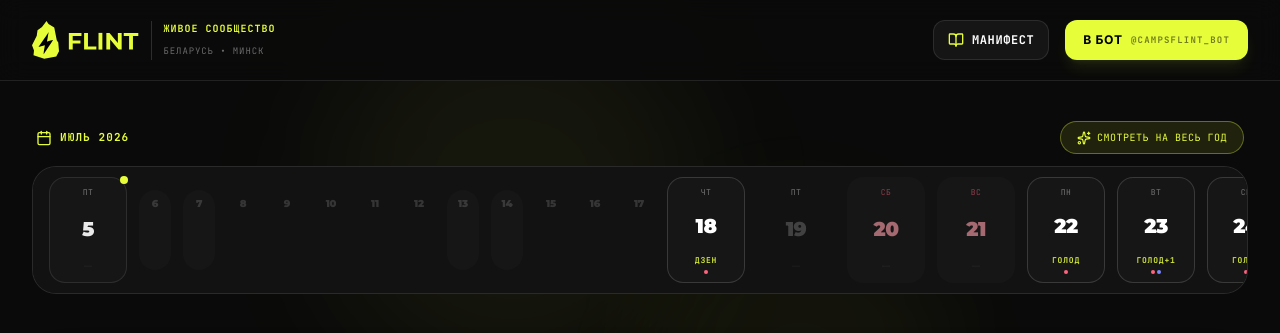
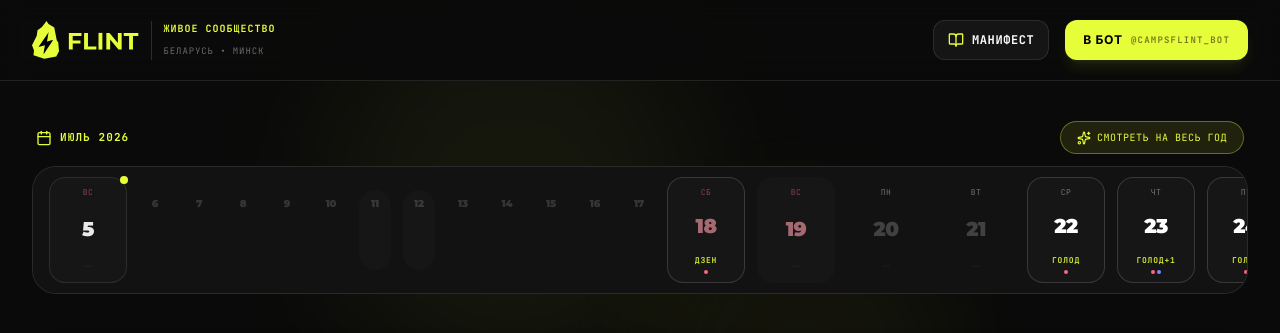
Before and after one commit to Artemewww/flint-live-in-moment, a React (Vite) app: page / in a window 1280 px wide. Shown: the top 333 px of the page. Built offline with nearby package versions, Linux system fonts and the light colour scheme.

Commit message:
fix: реальный день недели, выходные в кружке, исправлен клик на события

```diff
--- a/src/components/CalendarGrid.tsx
+++ b/src/components/CalendarGrid.tsx
@@ -41,6 +41,12 @@ export default function CalendarGrid({ events, selectedEventId, onSelectEvent, o
       }
       return evt.date === formattedDate;
     });
+  };
+
+  // Реальный день недели из даты
+  const getWeekdayForDay = (dayNum: number): string => {
+    const date = new Date(currentYear, currentMonth, dayNum);
+    return weekdays[date.getDay() === 0 ? 6 : date.getDay() - 1]; // Пн=0 ... Вс=6
   };
 
   // Human readable short Russian labels for different events
@@ -211,8 +217,8 @@ export default function CalendarGrid({ events, selectedEventId, onSelectEvent, o
           const hasEvents = dayEvents.length > 0;
           const primaryEvent = dayEvents[0];
           const isSelected = primaryEvent && selectedEventId === primaryEvent.id;
-          const weekdayIndex = (dayNum - 1) % 7;
-          const weekday = weekdays[weekdayIndex];
+          const weekday = getWeekdayForDay(dayNum);
+          const weekdayIndex = weekdays.indexOf(weekday);
           const isToday = dayNum === todayDayNum;
           const isWeekend = weekdayIndex === 5 || weekdayIndex === 6; // Сб или Вс
 
```
